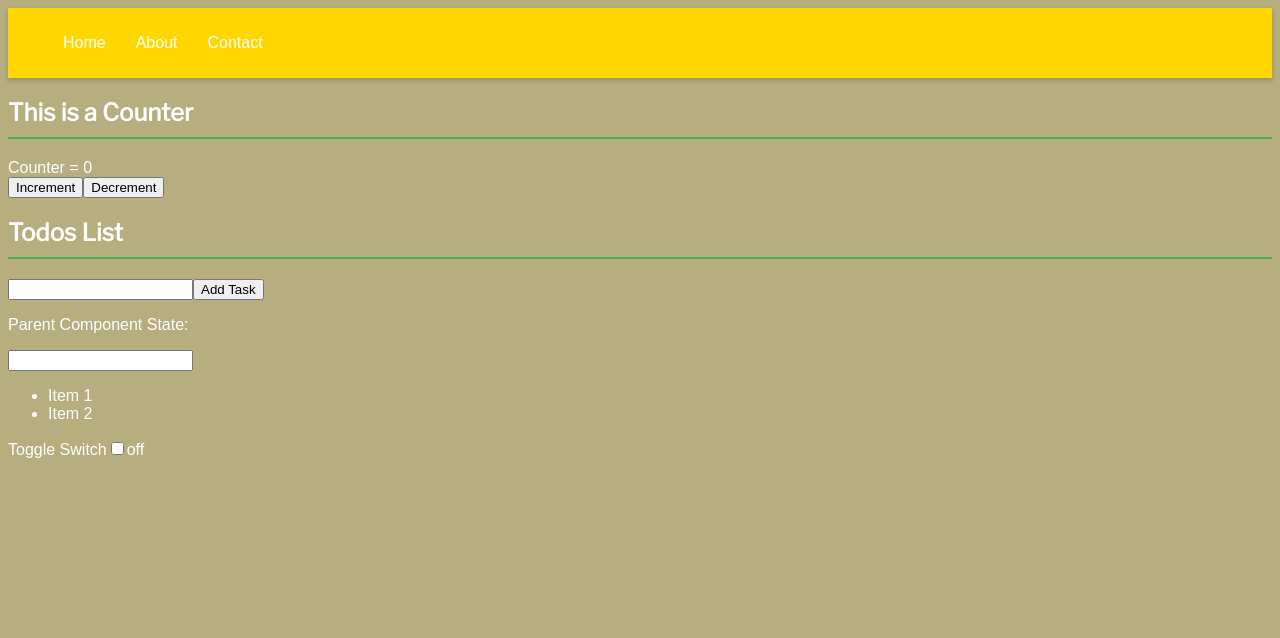
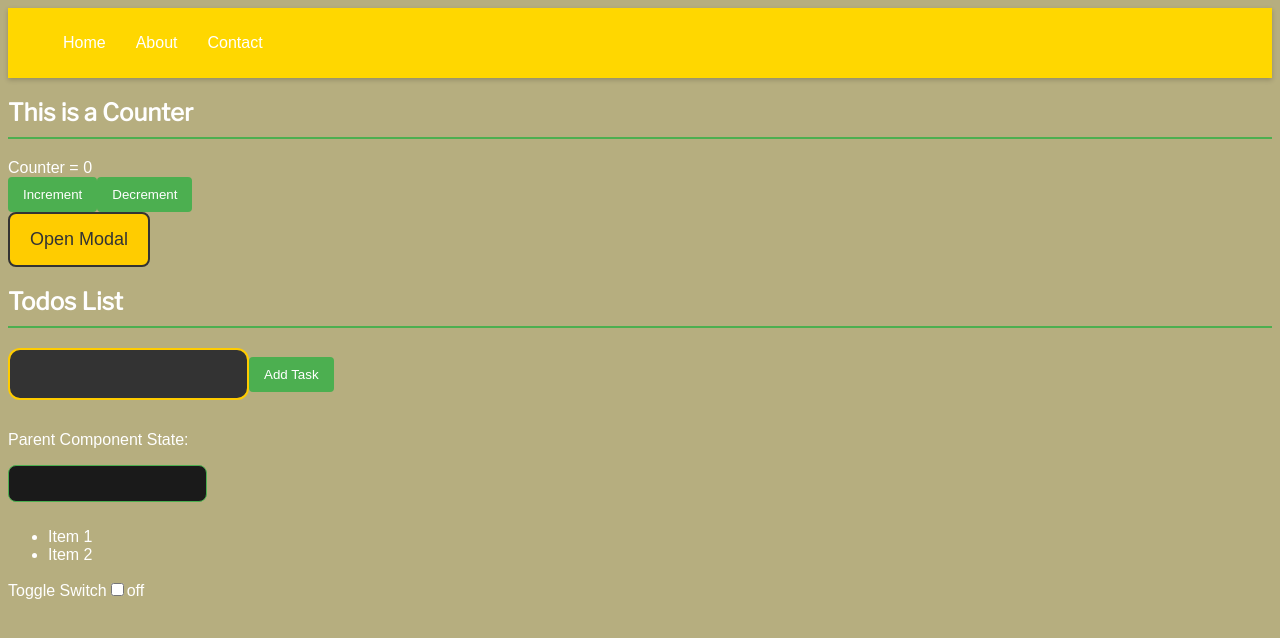
Before and after one commit to Musxeto/react-practice, a React (Create React App) app: page / in a window 1280 px wide. Shown: the top 638 px of the page. Built offline with nearby package versions, Linux system fonts and the light colour scheme; a web font is replaced by a local one.

Commit message:
Day 4 CSS UPDATED

```diff
--- a/src/App.css
+++ b/src/App.css
@@ -116,3 +116,72 @@ nav a:hover {
     color: #fff;
     cursor: pointer;
 }
+.Modal {
+    position: fixed;
+    top: 50%;
+    left: 50%;
+    transform: translate(-50%, -50%);
+    background-color: #1a1a1a;
+    color: #fff;
+    padding: 20px;
+    border-radius: 8px;
+    box-shadow: 0px 0px 10px rgba(255, 255, 255, 0.1);
+    text-align: center;
+    max-width: 80%;
+}
+
+/* Button styles */
+button {
+    background-color: #4caf50;
+    color: #fff;
+    padding: 10px 15px;
+    border: none;
+    border-radius: 4px;
+    cursor: pointer;
+    transition: background-color 0.3s ease;
+}
+
+button:hover {
+    background-color: #45a049;
+}
+
+/* Funny Button styles */
+.button-funny {
+    background-color: #ffcc00;
+    color: #333;
+    padding: 15px 20px;
+    font-size: 18px;
+    border: 2px solid #333;
+    border-radius: 8px;
+    cursor: pointer;
+    transition: transform 0.2s ease-in-out;
+}
+
+.button-funny:hover {
+    transform: scale(1.1);
+}
+input {
+    padding: 10px;
+    border: 1px solid #4caf50;
+    border-radius: 8px;
+    margin-bottom: 10px;
+    background-color: #1a1a1a;
+    color: #fff;
+}
+
+/* Funny Input styles */
+.input-funny {
+    padding: 15px;
+    border: 2px solid #ffcc00;
+    border-radius: 12px;
+    margin-bottom: 15px;
+    background-color: #333;
+    color: #ffcc00;
+    font-size: 16px;
+}
+
+.input-funny:focus {
+    outline: none;
+    border-color: #ffcc00;
+    box-shadow: 0px 0px 5px rgba(255, 204, 0, 0.5);
+}
--- a/src/App.js
+++ b/src/App.js
@@ -5,12 +5,15 @@ import ParentComponent from './components/controlled-input/ParentComponent.js';
 import DataFetcher from './components/fetch-data/DataFetcher.js';
 import ToggleSwitch from './components/Day 4/ToggleSwtich.js'
 import NavigationBar from './components/Day 4/NavigationBar.js';
+import Modal from './components/Day 4/Modal.js';
+
 
 function App() {
   return (
     <div className="App">
       <NavigationBar />
       <Counter />
+      <Modal />
       <TodosList />
       <ParentComponent />
       <DataFetcher />
--- /dev/null
+++ b/src/components/Day 4/Modal.js
@@ -0,0 +1,27 @@
+import React,{useState} from 'react'
+
+function Modal() {
+    const [isModalOpen, setIsModalOpen] = useState(false);
+
+    const openModal = ()=>{
+        setIsModalOpen(true);
+    }
+    const closeModal = ()=>{
+        setIsModalOpen(false);
+    }
+
+  return (
+    <div>
+      <button className="button-funny" onClick={openModal}>
+            Open Modal
+        </button>
+
+      {isModalOpen && <div className='Modal'>
+        <p>Yo this is a modal tur tur tur</p>
+        <button onClick={closeModal}>Close Modal</button>
+        </div>}
+    </div>
+  )
+}
+
+export default Modal
--- a/src/components/todos-list/TodosList.js
+++ b/src/components/todos-list/TodosList.js
@@ -25,14 +25,14 @@ function TodosList() {
       addTask(event.target.description.value);
       event.target.description.value = '';
     }}>
-      <input type="text" name="description"/>
+      <input type="text" className='input-funny' name="description"/>
       <button type="submit">Add Task</button>
     </form>
     <div>
       <ul>
         {tasks.map((task,index)=>(
           <li key = {index}>
-            <input type='checkbox'
+            <input className='input-funny' type='checkbox'
             checked = {task.completed}
             onChange={()=>completeTask(index)}></input>
             <h3>{task.description}</h3>
```
